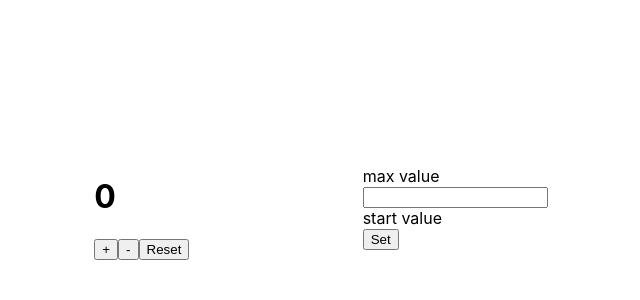
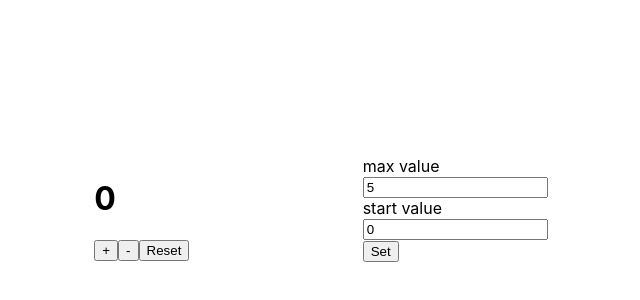
Before and after one commit to Kapskii/counter-react, a React (Create React App) app: page / in a window 1280 px wide. Shown: the part 84-384 px from the top of the page, without its empty margins (319-959 px from the left). Built offline with nearby package versions, Linux system fonts and the light colour scheme.

Commit message:
add settings

```diff
--- a/src/App.tsx
+++ b/src/App.tsx
@@ -1,14 +1,33 @@
-import React from 'react';
+import React, { useState } from 'react';
 import logo from './logo.svg';
 import './App.css';
 import { Counter } from './components/Counter';
 import { Settings } from './components/Settings';
 
+
+
 function App() {
+
+  const [counter, setCounter] = useState(0)
+  const [max, setMax] = useState(5);
+  const [start, setStart] = useState(0)
+
+
   return (
     <div className="App">
-      <Counter />
-      <Settings />
+      <Counter
+      max={max}
+      counter={counter}
+      setCounter={setCounter}
+      start={start}
+      />
+      <Settings
+      setCounter={setCounter}
+      setMax={setMax}
+      max={max}
+      counter={counter}
+      setStart={setStart}
+      />
     </div>
   );
 }
--- a/src/components/Counter.tsx
+++ b/src/components/Counter.tsx
@@ -1,32 +1,36 @@
-import { useState } from 'react'
+import { FC, useState } from 'react'
 
 
+type CounterPropsType = {
+    max: number
+    counter: number
+    setCounter: (count: number)=>void
+    start: number
+}
 
-export let Counter = () => {
+export const Counter:FC<CounterPropsType> = ({max, counter, setCounter,...otheProps}) => {
 
-    let [acc, setAcc] = useState(0)
-
-    const num = 8;
 
     let onClickHandler = () => {
-        if (acc < num) {
-            ++acc
+        if (counter < max) {
+            setCounter(counter+1)
         }
-        setAcc(acc)
     }
 
     let onClickMinusHandler = () => {
-        acc <= 0 ? setAcc(acc) : setAcc(--acc);
+        if (counter > 0) {
+            setCounter(counter - 1)
+        }
     }
 
     let onClickResHandler = () => {
-        setAcc(0)
+        setCounter(otheProps.start)
     }
 
 
     return (
         <div>
-            <h1>{acc}</h1>
+            <h1>{counter}</h1>
             <div>
                 <button onClick={onClickHandler}>+</button>
                 <button onClick={onClickMinusHandler}>-</button>
--- a/src/components/Settings.tsx
+++ b/src/components/Settings.tsx
@@ -1,26 +1,42 @@
 import React, { ChangeEvent, useState } from "react"
 
+type SettingPropsType = {
+    setCounter: (count:number)=>void
+    counter: number
+    setMax: (max:number)=>void
+    max: number
+    setStart: (start: number)=>void
+}
 
-export let Settings = () => {
+export const Settings = (props: SettingPropsType) => {
+    const [maxValue, setMaxValue] = useState(props.max)
+    const [startValue, setStartValue] = useState(props.counter)
 
-    let[max, setMax] = useState("")
-    console.log(max)
 
-    // let[start, setStart] = useState("")
-    // console.log(start)
+    const onChangeHandlerMax = (e: ChangeEvent<HTMLInputElement>) => {
+        setMaxValue(+e.currentTarget.value)
+    }
+    const onChangeHandlerStart = (e: ChangeEvent<HTMLInputElement>) => {
+        setStartValue(+e.currentTarget.value)
+    }
 
-    const onChangeHandlerMax = (e: ChangeEvent<HTMLInputElement>) => { setMax(e.currentTarget.value) }
-    // const onChangeHandlerStart = (e: ChangeEvent<HTMLInputElement>) => { setStart(e.currentTarget.value) }
+
+
+const onClickHandler = () => {
+    props.setCounter(startValue)
+    props.setMax(maxValue)
+    props.setStart(startValue)
+}
 
     return (
         <div>
             <div>
                 <div>max value</div>
-                <input type="number" onChange={onChangeHandlerMax} />
+                <input value={maxValue} type="number" onChange={onChangeHandlerMax} />
                 <div>start value</div>
-                {/* <input type="number" onChange={onChangeHandlerStart}/> */}
+                <input value={startValue} type="number" onChange={onChangeHandlerStart}/>
             </div>
-            <button>Set</button>
+            <button onClick={onClickHandler}>Set</button>
         </div>
     )
 }
```
